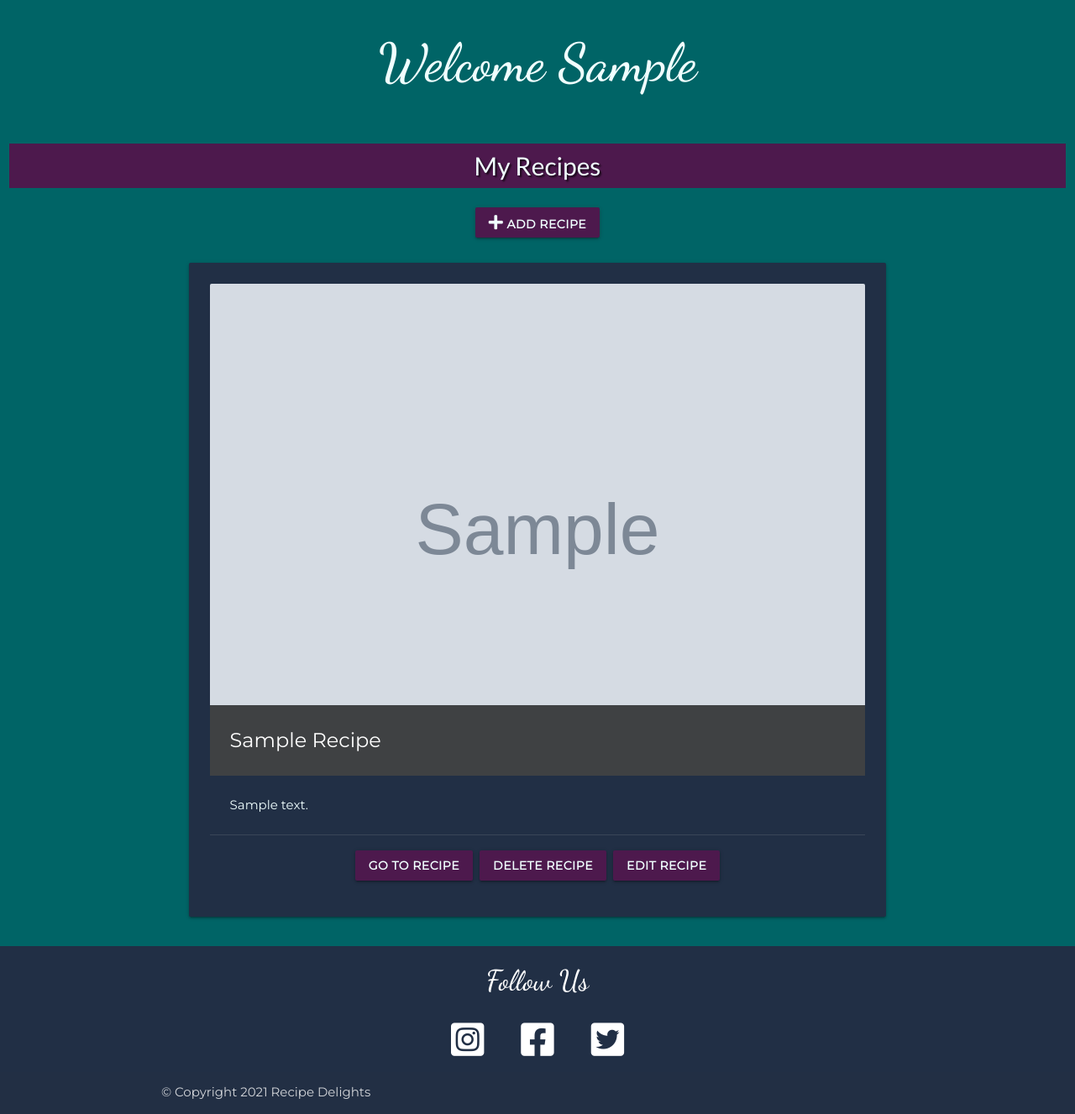
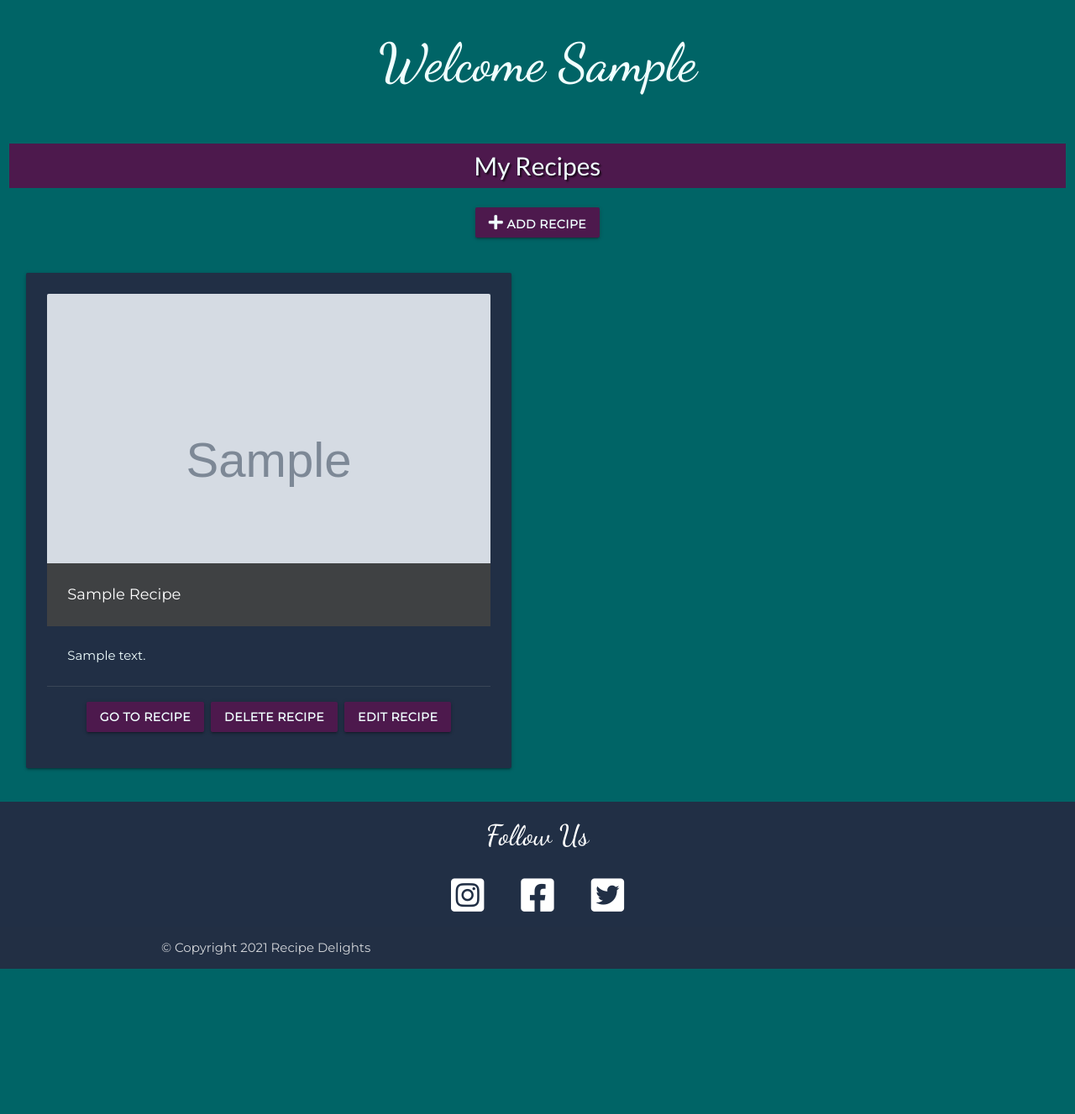
Before and after one commit to RCass172/recipe-delights, a Flask app: page /profile/1 in a window 1280 px wide. Shown: the part 69-1396 px from the top of the page at 84% size. After the commit the page ends 1223 px from the top, so only its background shows below. Run offline with Flask 2, Linux system fonts and the light colour scheme; the visitor is signed in with stand-in values (Sample User, id 1); grey boxes marked "Sample" are stand-in pictures; a database or web service that is not in the repository returns one stand-in record (values such as "Sample title"); some libraries are stand-ins or nearby versions.

Commit message:
Change layout for recipes on profile page to m6

```diff
--- a/static/css/style.css
+++ b/static/css/style.css
@@ -41,11 +41,16 @@ main {
 .recipe-card {
     background-color: #212f45;
     padding: 25px;
+    margin: 20px;
 }
 
 .recipe-banner {
     background-color: rgb(77,25,77);
     padding: 10px;
+}
+
+.card .card-title {
+    font-size: 18px;
 }
 
 .capitalize {
--- a/templates/profile.html
+++ b/templates/profile.html
@@ -16,7 +16,7 @@
 
     <div class="row">
         {% for recipe in user_recipes %}
-            <div class="col s12 m8 offset-m2">
+            <div class="col s12 m6">
                 <div class="card recipe-card">
                     <div class="card-image">
                         <img src="{{ recipe.recipe_img }}" alt="recipe image">
```
